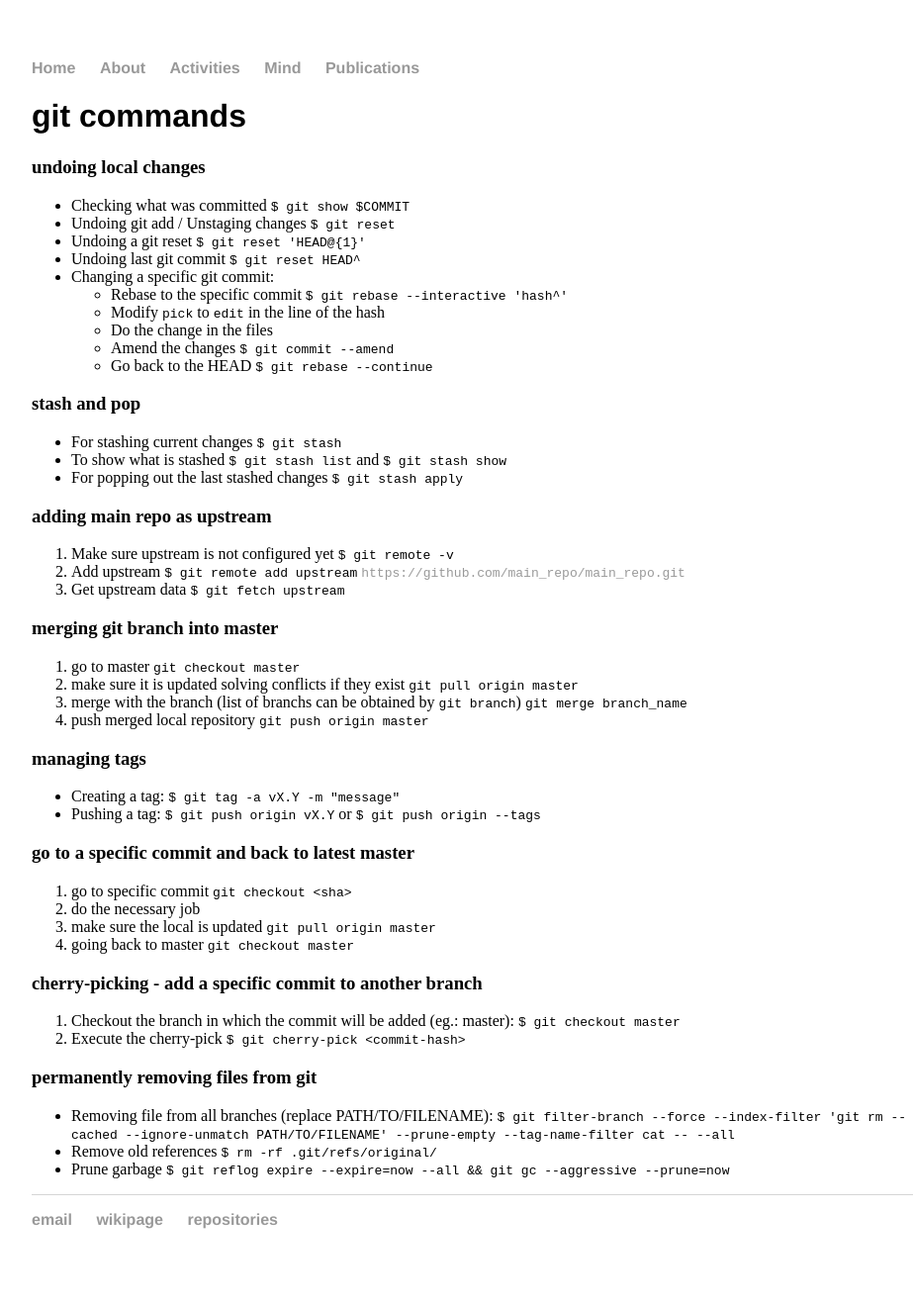
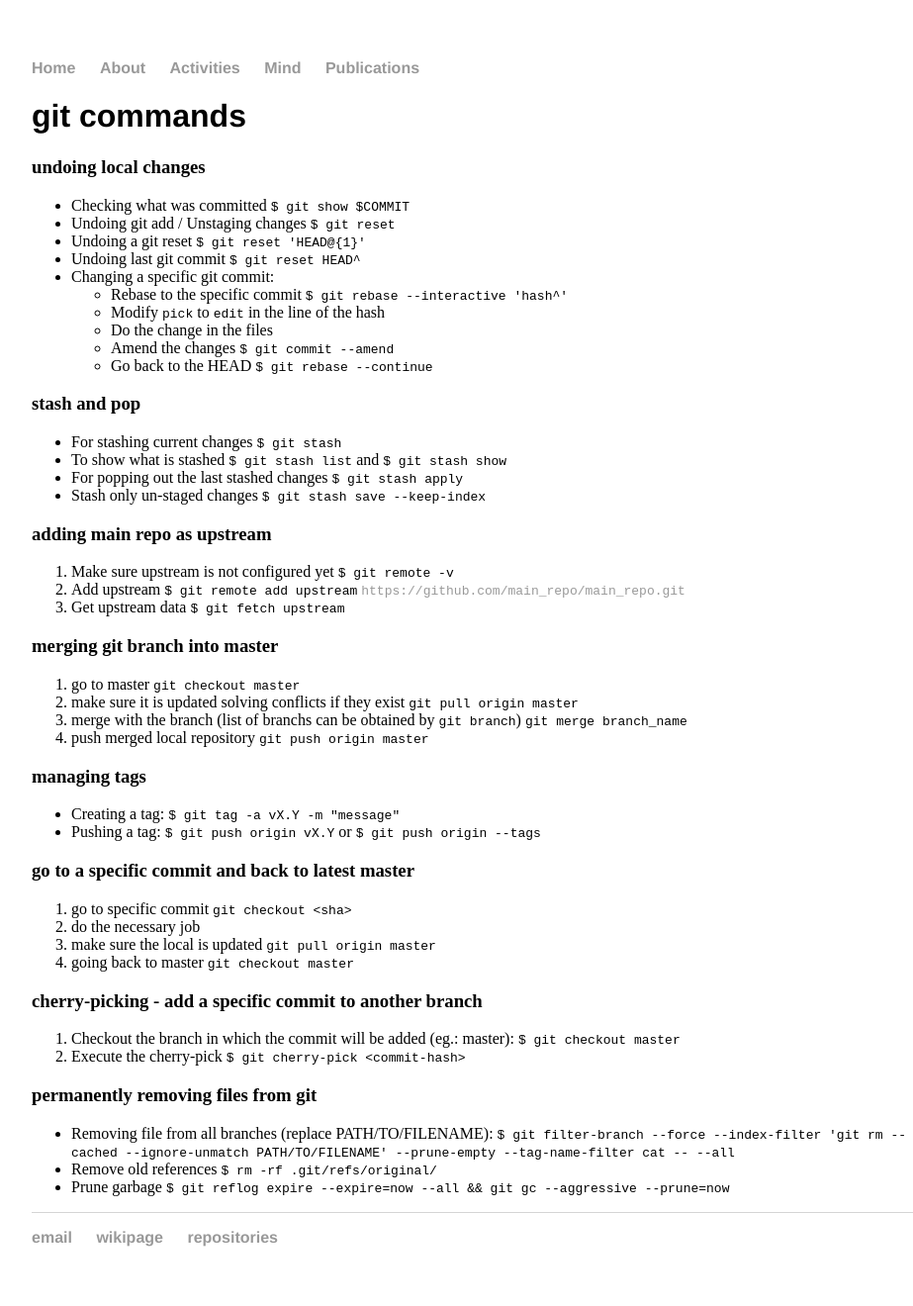
Before and after one commit to cleberjamaral/cleberjamaral.github.io, a Jekyll site: the page built from knowledge/programming/git/git-commands.md, in a window 1280 px wide. Shown: the whole page at 99% size, without its empty margins (160-1083 px from the left). Built offline with Jekyll 4.4.1, drawn with Linux system fonts in a browser that asks for light colours; our own code applies the rules of GitHub Pages for plain Markdown files.

Commit message:
GitBook: [master] one page modified

```diff
--- a/knowledge/programming/git/git-commands.md
+++ b/knowledge/programming/git/git-commands.md
@@ -18,6 +18,7 @@
 * For stashing current changes `$ git stash`
 * To show what is stashed `$ git stash list` and `$ git stash show`
 * For popping out the last stashed changes `$ git stash apply`
+* Stash only un-staged changes `$ git stash save --keep-index`
 
 ### **adding main repo as upstream**
 
```
